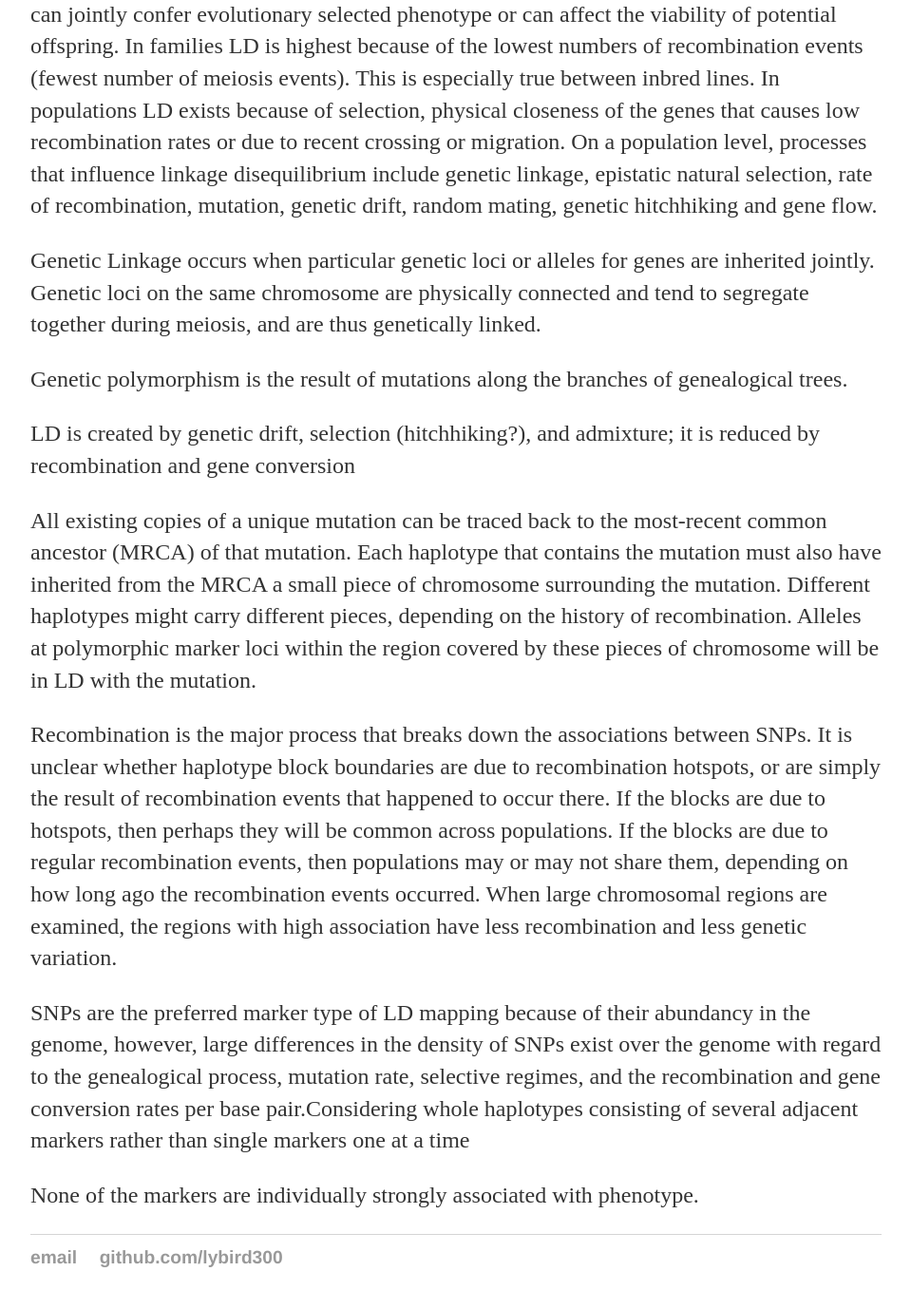
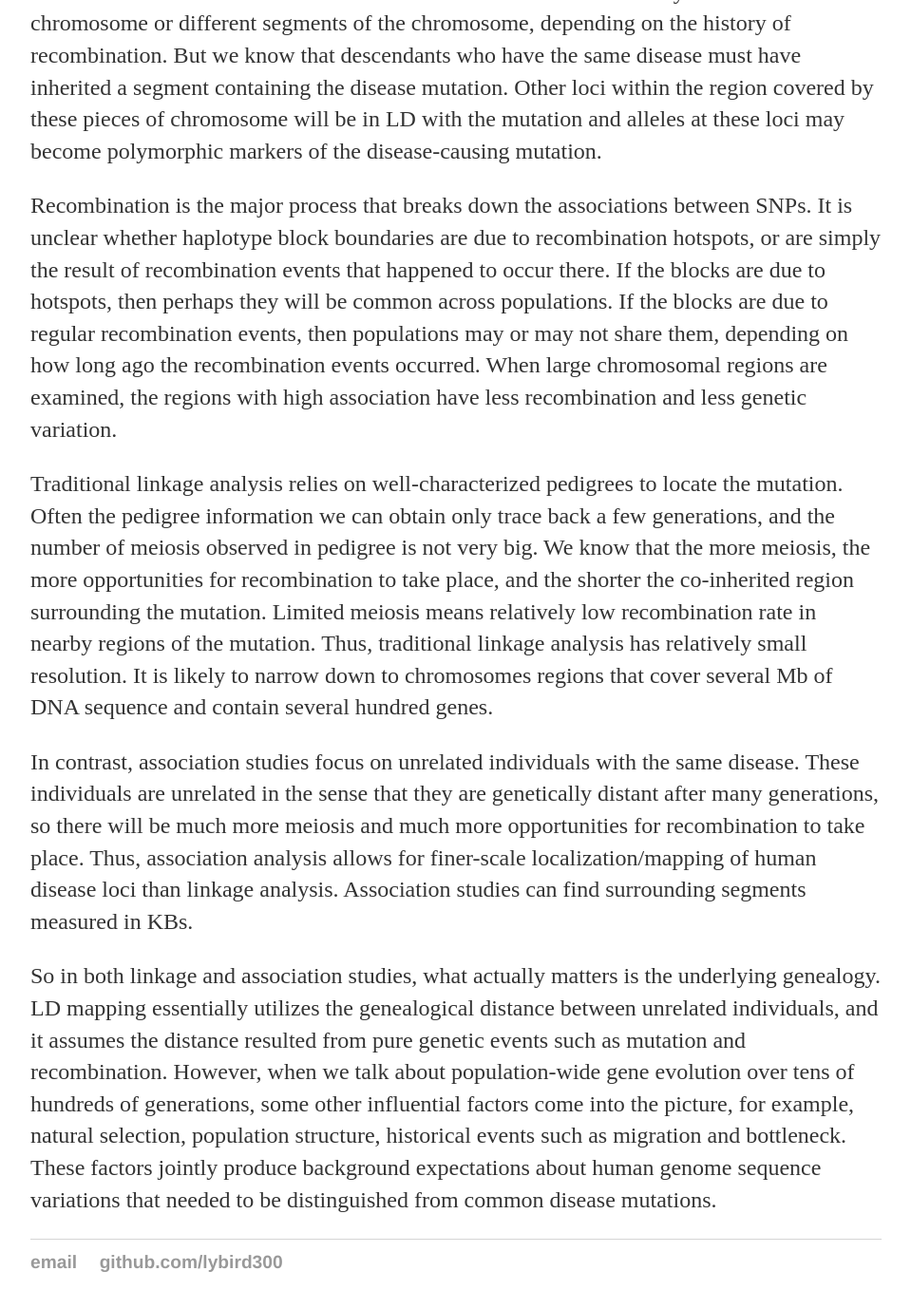
Before and after one commit to lybird300/lybird300.github.io, a Jekyll site: the page built from _posts/2015-04-19-LD-genealogy.md, in a window 1280 px wide and 1400 px high, scrolled down 873 px. Shown: the top 1378 px of the window at 95% size, without its empty margins (160-1119 px from the left). Built offline with Jekyll 4.4.1, drawn with Linux system fonts in a browser that asks for light colours; some of the changed text lies outside the part shown.

Commit message:
Update 2015-04-19-LD-genealogy.md

```diff
--- a/_posts/2015-04-19-LD-genealogy.md
+++ b/_posts/2015-04-19-LD-genealogy.md
@@ -3,41 +3,14 @@ layout: post
 title: "Linkage Disequlibrium (LD) mapping and coalescent"
 date: 2015-04-19
 ---
-In a finite homogeneous population all individuals will
-be related to some extent. Individuals sharing a founder
-mutation will have higher degree of relatedness, or IBD, in
-the region around the founder mutation. In case-control
-samples, increased relatedness in a region only among the
-affected individuals is evidence in favor of the location of
-a causative mutation in that region. Identification of
-relatedness is, therefore, of great interest in medical
-genetics,
-
-Linkage disequilibrium (LD) refers to the nonrandom association of alleles in haplotypes. Such associations underlie all forms of genetic mapping (a process of establishing the locations of genes on the chromosomes), including the fine scale mapping of human disease loci.
-
 Two loci are said to be in linkage equilibrium (LE) if their inheritance is an independent event. If the alleles at those loci are non-randomly inherited then we say that they are at linkage disequilibrium (LD). LD is most commonly caused by physical linkage of genes. When two genes are inherited on the same chromosome, depending on their distance and the likelihood of recombination between the loci they can be at high LD. However LD can be also observed due to functional interactions where even genes from different chromosomes can jointly confer evolutionary selected phenotype or can affect the viability of potential offspring. In families LD is highest because of the lowest numbers of recombination events (fewest number of meiosis events). This is especially true between inbred lines. In populations LD exists because of selection, physical closeness of the genes that causes low recombination rates or due to recent crossing or migration. On a population level, processes that influence linkage disequilibrium include genetic linkage, epistatic natural selection, rate of recombination, mutation, genetic drift, random mating, genetic hitchhiking and gene flow.
 
-Genetic Linkage occurs when particular genetic loci or alleles for genes are inherited jointly. Genetic loci on the same chromosome are physically connected and tend to segregate together during meiosis, and are thus genetically linked.
-
-
-Genetic polymorphism is the result of mutations along the branches of genealogical trees.
-
-LD is created by genetic drift, selection (hitchhiking?), and admixture; it is reduced by recombination and gene conversion
-
-All existing copies of a unique
-mutation can be traced back to the most-recent common
-ancestor (MRCA) of that mutation. Each haplotype that
-contains the mutation must also have inherited from the
-MRCA a small piece of chromosome surrounding the
-mutation. Different haplotypes might carry different
-pieces, depending on the history of recombination. Alleles at polymorphic marker loci within the region
-covered by these pieces of chromosome will be in LD with
-the mutation.
+Gene variations that cause human diseases are the result of mutations. All existing copies of a unique mutation can be traced back to the most-recent common ancestor (MRCA) of that mutation. The descendants of the individual with that chromosome may inherit the chromosome or different segments of the chromosome, depending on the history of recombination. But we know that descendants who have the same disease must have inherited a segment containing the disease mutation. Other loci within the region covered by these pieces of chromosome will be in LD with the mutation and alleles at these loci may become polymorphic markers of the disease-causing mutation.
 
 Recombination is the major process that breaks down the associations between SNPs. It is unclear whether haplotype block boundaries are due to recombination hotspots, or are simply the result of recombination events that happened to occur there. If the blocks are due to hotspots, then perhaps they will be common across populations. If the blocks are due to regular recombination events, then populations may or may not share them, depending on how long ago the recombination events occurred. When large chromosomal regions are examined, the regions with high association have less recombination and less genetic variation.
 
-SNPs are the preferred marker type of LD mapping because of their abundancy in the genome, however, large differences in the
-density of SNPs exist over the genome with regard to the genealogical process, mutation rate, selective regimes, and the  recombination and gene conversion rates per base pair.Considering whole haplotypes consisting of several adjacent
-markers rather than single markers one at a time
+Traditional linkage analysis relies on well-characterized pedigrees to locate the mutation. Often the pedigree information we can obtain only trace back a few generations, and the number of meiosis observed in pedigree is not very big. We know that the more meiosis, the more opportunities for recombination to take place, and the shorter the co-inherited region surrounding the mutation. Limited meiosis means relatively low recombination rate in nearby regions of the mutation. Thus, traditional linkage analysis has relatively small resolution. It is likely to narrow down to chromosomes regions that cover several Mb of DNA sequence and contain several hundred genes.
 
-None of the markers are individually strongly associated with phenotype.
+In contrast, association studies focus on unrelated individuals with the same disease. These individuals are unrelated in the sense that they are genetically distant after many generations, so there will be much more meiosis and much more opportunities for recombination to take place. Thus, association analysis allows for finer-scale localization/mapping of human disease loci than linkage analysis. Association studies can find surrounding segments measured in KBs.
+
+So in both linkage and association studies, what actually matters is the underlying genealogy. LD mapping essentially utilizes the genealogical distance between unrelated individuals, and it assumes the distance resulted from pure genetic events such as mutation and recombination. However, when we talk about population-wide gene evolution over tens of hundreds of generations, some other influential factors come into the picture, for example, natural selection, population structure, historical events such as migration and bottleneck. These factors jointly produce background expectations about human genome sequence variations that needed to be distinguished from common disease mutations.
```
